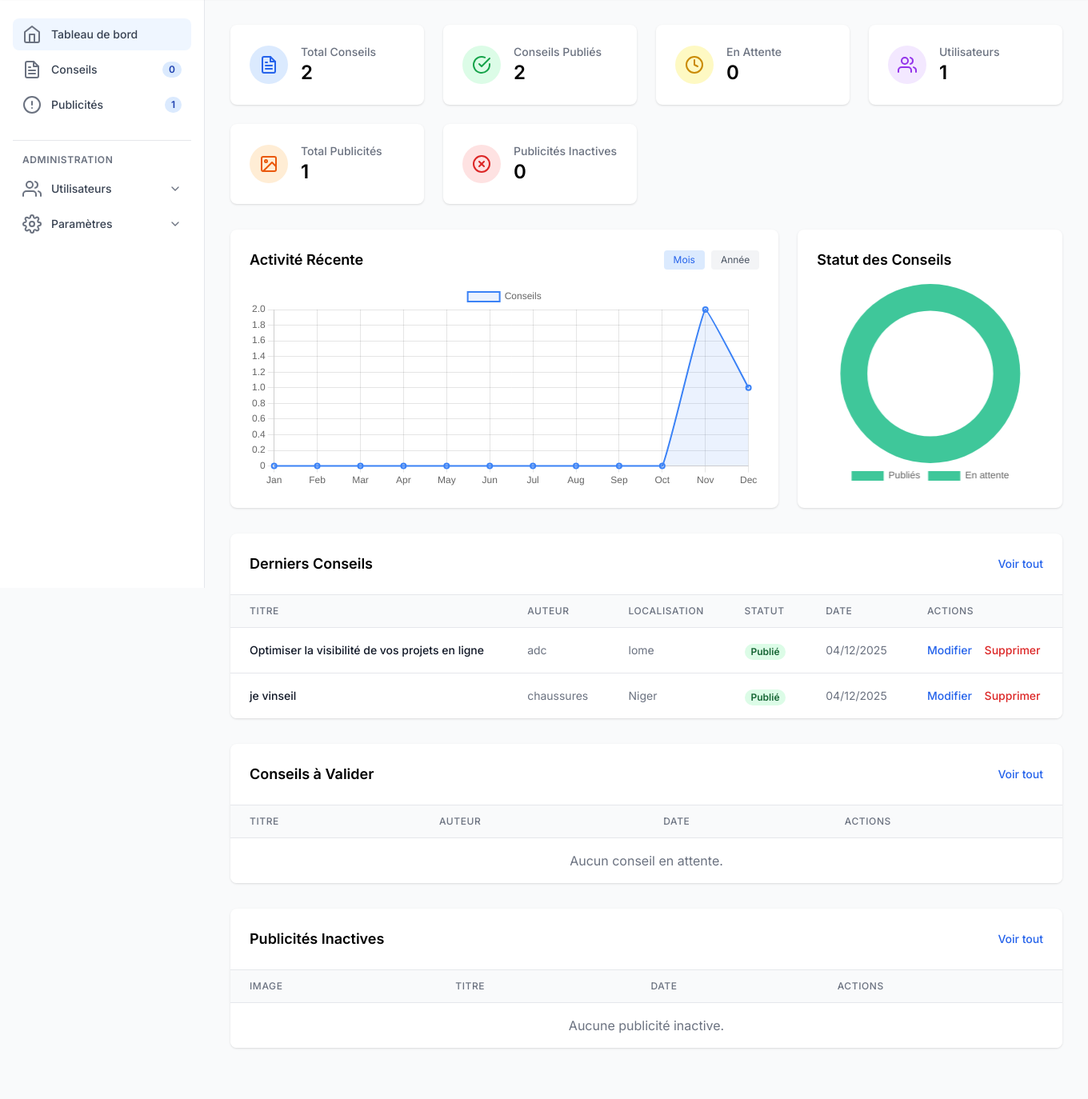
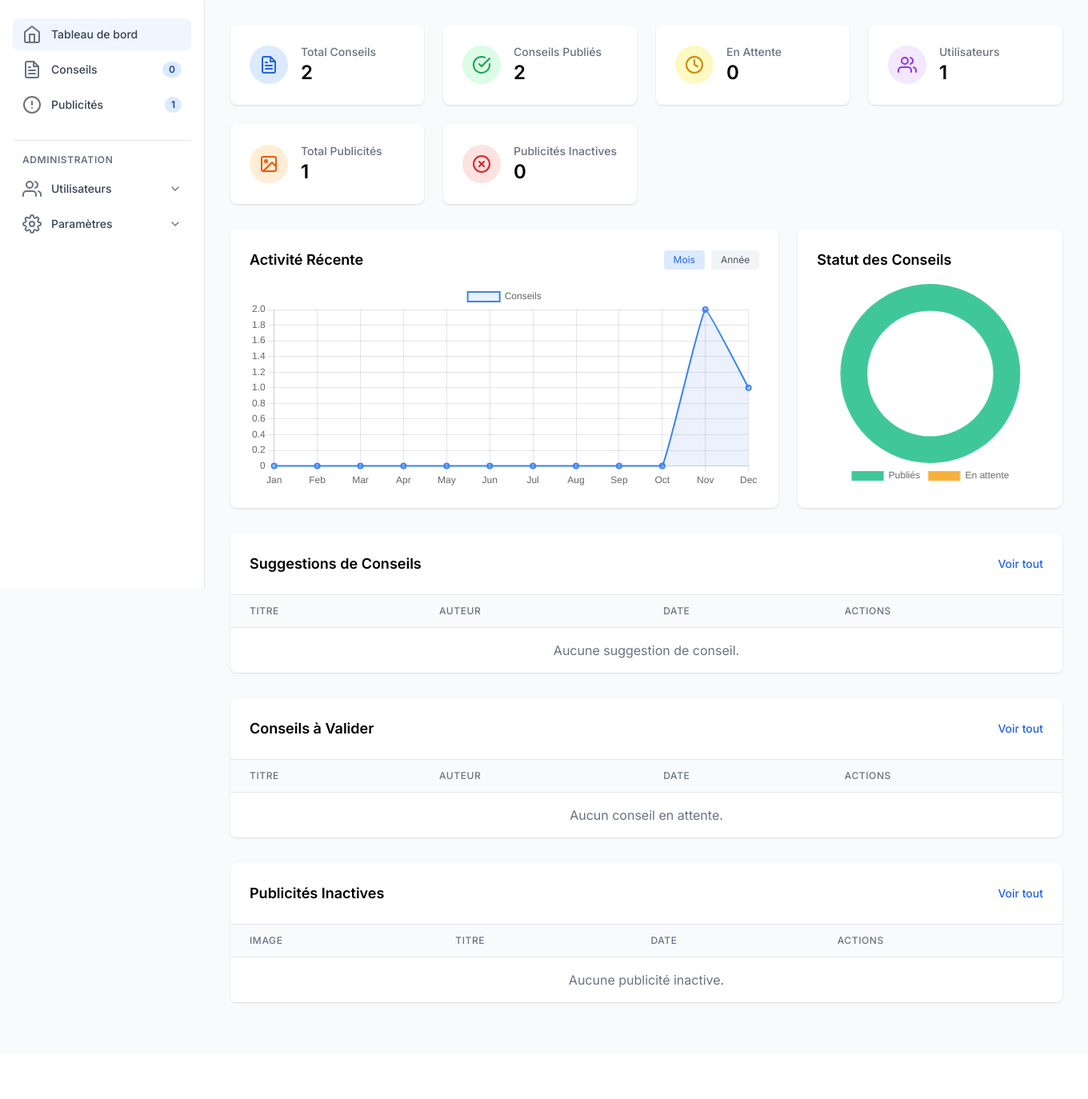
Before and after one commit to Donchaminade/conseildash, a PHP site: page /index.php in a window 1360 px wide. Shown: the part 65-1439 px from the top of the page at 80% size. After the commit the page ends 1320 px from the top, so only its background shows below. Run offline with PHP 8.4, Linux system fonts and the light colour scheme; data comes from the database, SQL or seed files in the repository; data that the repository does not hold is empty; some libraries are stand-ins or nearby versions.

Commit message:
tout est bon

```diff
--- a/index.php
+++ b/index.php
@@ -146,8 +146,8 @@
 
             <div class="bg-white rounded-lg shadow overflow-hidden mb-8">
                 <div class="flex justify-between items-center p-6 border-b">
-                    <h2 class="text-lg font-semibold">Derniers Conseils</h2>
-                    <a href="conseils.php" class="text-blue-600 hover:text-blue-800 text-sm font-medium">Voir tout</a>
+                    <h2 class="text-lg font-semibold">Suggestions de Conseils</h2>
+                    <a href="conseils.php?status=pending" class="text-blue-600 hover:text-blue-800 text-sm font-medium">Voir tout</a>
                 </div>
                 <div class="overflow-x-auto">
                     <table class="min-w-full divide-y divide-gray-200">
@@ -155,51 +155,43 @@
                             <tr>
                                 <th scope="col" class="px-6 py-3 text-left text-xs font-medium text-gray-500 uppercase tracking-wider">Titre</th>
                                 <th scope="col" class="px-6 py-3 text-left text-xs font-medium text-gray-500 uppercase tracking-wider">Auteur</th>
-                                <th scope="col" class="px-6 py-3 text-left text-xs font-medium text-gray-500 uppercase tracking-wider">Localisation</th>
-                                <th scope="col" class="px-6 py-3 text-left text-xs font-medium text-gray-500 uppercase tracking-wider">Statut</th>
                                 <th scope="col" class="px-6 py-3 text-left text-xs font-medium text-gray-500 uppercase tracking-wider">Date</th>
                                 <th scope="col" class="px-6 py-3 text-left text-xs font-medium text-gray-500 uppercase tracking-wider">Actions</th>
                             </tr>
                         </thead>
                         <tbody class="bg-white divide-y divide-gray-200">
+                            <?php if (empty($pending_conseils_list)): ?>
+                                <tr>
+                                    <td colspan="4" class="px-6 py-4 text-center text-gray-500">Aucune suggestion de conseil.</td>
+                                </tr>
+                            <?php else: ?>
+                                <?php foreach ($pending_conseils_list as $conseil): ?>
                                     <tr>
                                         <td class="px-6 py-4 whitespace-nowrap">
-                                    <div class="text-sm font-medium text-gray-900">Optimiser la visibilité de vos projets en ligne</div>
+                                            <div class="text-sm font-medium text-gray-900"><?= htmlspecialchars($conseil['title']) ?></div>
                                         </td>
                                         <td class="px-6 py-4 whitespace-nowrap">
-                                    <div class="text-sm text-gray-500">adc</div>
+                                            <div class="text-sm text-gray-500"><?= htmlspecialchars($conseil['author']) ?></div>
                                         </td>
-                                <td class="px-6 py-4 whitespace-nowrap">
-                                    <div class="text-sm text-gray-500">lome</div>
+                                        <td class="px-6 py-4 whitespace-nowrap text-sm text-gray-500">
+                                            <?= date('d/m/Y', strtotime($conseil['created_at'])) ?>
                                         </td>
-                                <td class="px-6 py-4 whitespace-nowrap">
-                                    <span class="px-2 inline-flex text-xs leading-5 font-semibold rounded-full bg-green-100 text-green-800">Publié</span>
-                                </td>
-                                <td class="px-6 py-4 whitespace-nowrap text-sm text-gray-500">04/12/2025</td>
                                         <td class="px-6 py-4 whitespace-nowrap text-sm font-medium">
-                                    <a href="#" class="text-blue-600 hover:text-blue-900 mr-3">Modifier</a>
-                                    <a href="#" class="text-red-600 hover:text-red-900">Supprimer</a>
+                                            <div class="flex space-x-2">
+                                                <a href="#" class="text-blue-600 hover:text-blue-900 view-btn" title="Voir" data-id="<?= $conseil['id'] ?>" data-type="conseil">
+                                                    <i data-feather="eye"></i>
+                                                </a>
+                                                <a href="valider_conseil.php?id=<?= $conseil['id'] ?>" class="text-green-600 hover:text-green-900" title="Valider">
+                                                    <i data-feather="check-circle"></i>
+                                                </a>
+                                                <a href="supprimer_conseil.php?id=<?= $conseil['id'] ?>" class="text-red-600 hover:text-red-900" title="Supprimer" onclick="return confirm('Êtes-vous sûr de vouloir supprimer ce conseil ?');">
+                                                    <i data-feather="trash-2"></i>
+                                                </a>
+                                            </div>
                                         </td>
                                     </tr>
-                            <tr>
-                                <td class="px-6 py-4 whitespace-nowrap">
-                                    <div class="text-sm font-medium text-gray-900">je vinseil</div>
-                                </td>
-                                <td class="px-6 py-4 whitespace-nowrap">
-                                    <div class="text-sm text-gray-500">chaussures</div>
-                                </td>
-                                <td class="px-6 py-4 whitespace-nowrap">
-                                    <div class="text-sm text-gray-500">Niger</div>
-                                </td>
-                                <td class="px-6 py-4 whitespace-nowrap">
-                                    <span class="px-2 inline-flex text-xs leading-5 font-semibold rounded-full bg-green-100 text-green-800">Publié</span>
-                                </td>
-                                <td class="px-6 py-4 whitespace-nowrap text-sm text-gray-500">04/12/2025</td>
-                                <td class="px-6 py-4 whitespace-nowrap text-sm font-medium">
-                                    <a href="#" class="text-blue-600 hover:text-blue-900 mr-3">Modifier</a>
-                                    <a href="#" class="text-red-600 hover:text-red-900">Supprimer</a>
-                                </td>
-                            </tr>
+                                <?php endforeach; ?>
+                            <?php endif; ?>
                         </tbody>
                     </table>
                 </div>
@@ -357,7 +349,7 @@
             data: {
                 labels: ['Publiés', 'En attente'],
                 datasets: [{
-                    data: [<?= $published_conseils ?>, <?= $pending_conseils ?>],
+                    data: [<?= $published_conseils ?>, <?= $pending_conseils_global ?>],
                     backgroundColor: [
                         'rgba(16, 185, 129, 0.8)',
                         'rgba(245, 158, 11, 0.8)'
--- a/modifier_publicite.php
+++ b/modifier_publicite.php
@@ -34,8 +34,12 @@
     <title>Modifier une Publicité - ConseilBox Dashboard</title>
     <link rel="stylesheet" href="style.css">
     <script src="https://cdn.tailwindcss.com"></script>
+    <script src="https://unpkg.com/feather-icons"></script>
 </head>
 <body class="h-full bg-gray-100">
+     <?php include 'includes/navbar.php'; ?>
+    <div class="flex">
+        <?php include 'includes/sidebar.php'; ?>
     <main class="flex-1 p-4 sm:p-8 ml-0 lg:ml-64">
         <div class="max-w-3xl mx-auto">
              <div class="flex items-center mb-6">
```
Lines whose indentation alone changed are shown as unchanged.
